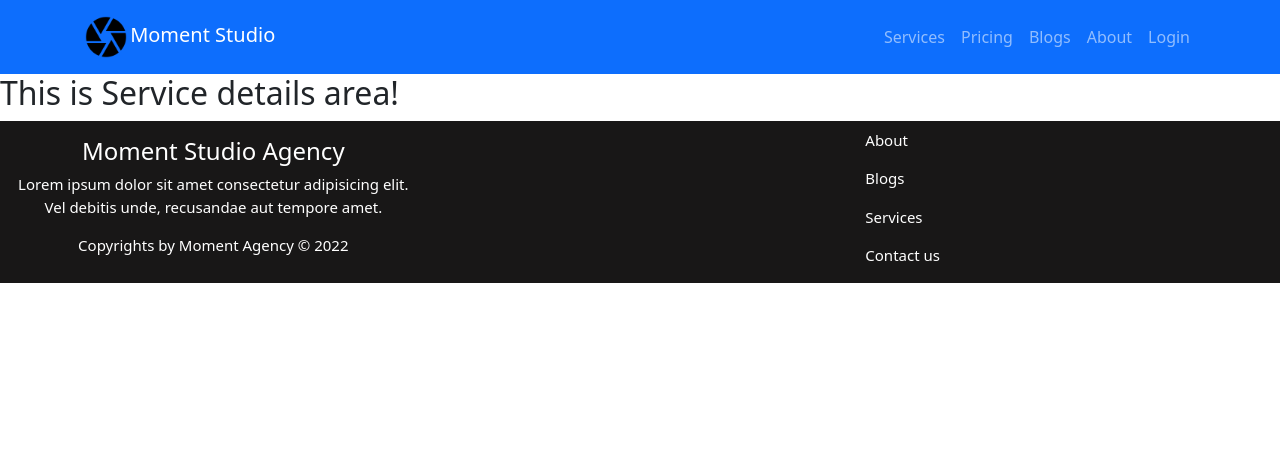
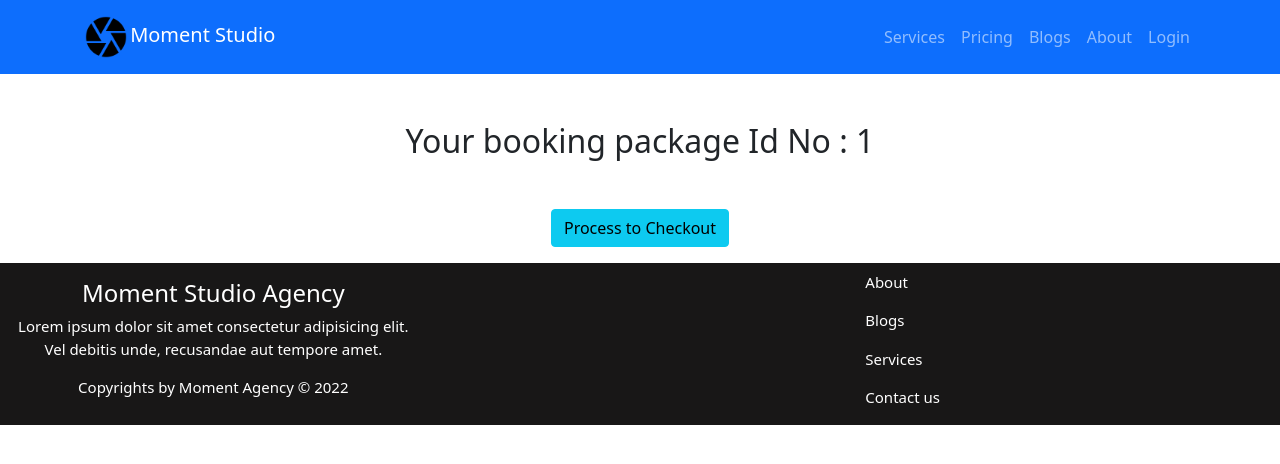
Before and after one commit to ProgramerPritom/Moment-studio-site, a React (Create React App) app: page /service/1 in a window 1280 px wide. Shown: the top 464 px of the page. Built offline with nearby package versions, Linux system fonts and the light colour scheme.

Commit message:
route param used and check out page created

```diff
--- a/src/Pages/Home/Service/Service.js
+++ b/src/Pages/Home/Service/Service.js
@@ -1,9 +1,20 @@
 import { } from 'bootstrap';
 import React from 'react';
 import { Button, Card } from 'react-bootstrap';
+import { Navigate, useNavigate } from 'react-router-dom';
 
-const Service = (props) => {
-    const {name,price,description,img} = props.service;
+
+const Service = ({service}) => {
+    const {id,name,price,description,img} = service;
+    const navigate = useNavigate()
+    const handleServiceBtn = (id) =>{
+
+        navigate(`/service/${id}`);
+        // console.log(e);
+
+    }
+
+
     return (
         <div>
             <div className="service-card">
@@ -15,7 +26,7 @@ const Service = (props) => {
             {description}
             </Card.Text>
             <p>Price: $<span>{price}</span></p>
-            <Button variant="primary">Book a Day</Button>
+            <Button onClick={() => handleServiceBtn(id)} variant="primary">Book a Day</Button>
         </Card.Body>
         </Card>
             </div>
--- a/src/Pages/Home/Services/Services.js
+++ b/src/Pages/Home/Services/Services.js
@@ -1,14 +1,17 @@
 import React, { useEffect, useState } from 'react';
+
 import Service from '../Service/Service';
 import './Services.css';
 
 const Services = () => {
     const [services,setServices] = useState([]);
+
     useEffect(() => {
         fetch('Services.json')
         .then(res => res.json())
         .then(data => setServices(data))
-    },[])
+    },[]);
+
     return (
         <div>
             <div className="services-area my-3">
@@ -22,6 +25,7 @@ const Services = () => {
                         services.map(service => <Service
                              key={service.div}
                              service = {service}
+
                              ></Service>)
                     }
                 </div>
--- a/src/Pages/ServiceDetails/ServiceDetails.js
+++ b/src/Pages/ServiceDetails/ServiceDetails.js
@@ -1,10 +1,18 @@
 import React from 'react';
+import { Button } from 'react-bootstrap';
+import { useParams } from 'react-router-dom';
 import './ServiceDetails.css';
 
 const ServiceDetails = () => {
+    const {serviceId} = useParams();
+
+
     return (
         <div>
-            <h2>This is Service details area!</h2>
+            <h2 className='text-center my-5'>Your booking package Id No : {serviceId}</h2>
+            <div className="process-btn text-center my-3">
+            <Button className='' variant='info'>Process to Checkout</Button>
+            </div>
         </div>
     );
 };
```
